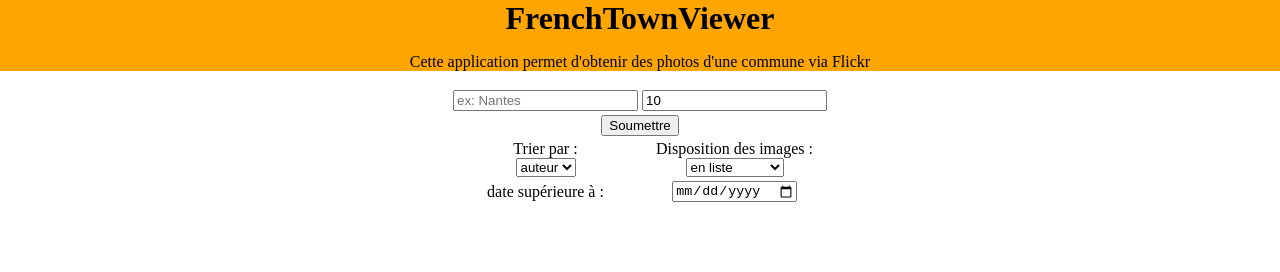
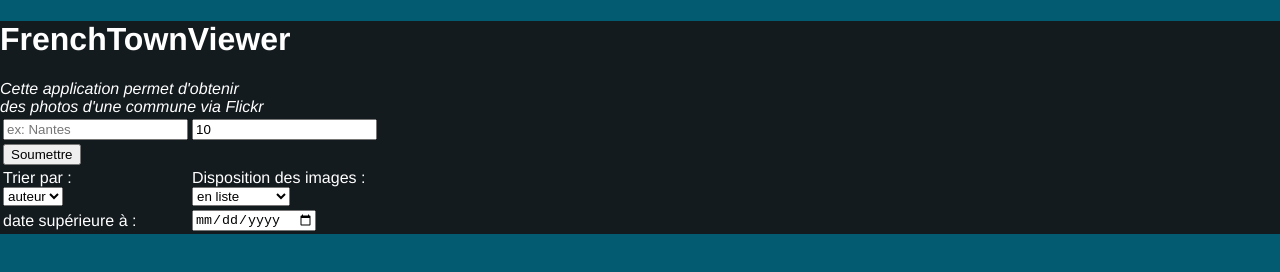
Before and after one commit to Prygan/FrenchTownViewer, a plain HTML site: page index.html in a window 1280 px wide. Drawn offline with nearby package versions, Linux system fonts and the light colour scheme.

Commit message:
ebauche css

```diff
--- a/css/style.css
+++ b/css/style.css
@@ -1,12 +1,28 @@
-ul
+#menu
+{
+    background-color: #141B1F;
+    color: #FFFFFF;
+    font-family: "helvetica neue",helvetica,arial,"lucida grande",sans-serif
+}
+
+#menu ul
+{
+    margin: 0;
+    padding: 0;
+}
+
+#menu ul li{display: inline;}
+
+
+.jcarousel ul
 {
     list-style-type: none;
     text-align: center;
 }
 
-body, h1
+body
 {
-    text-align: center;
+    background-color: #025B70;
     margin: 0;
 }
 
@@ -24,8 +40,8 @@ body, h1
 }
 
 .modal{
-    width: 25%;
-    height: 65%;
+    width: auto;
+    height: auto;
     position: fixed;
     background-color: white;
     display: none;
--- a/index.html
+++ b/index.html
@@ -16,12 +16,15 @@
     <title>FrenchTownViewer</title>
   </head>
   <body>
-    <div style="background-color: orange;">
-      <h1>FrenchTownViewer</h1>
-      <p>Cette application permet d'obtenir des photos d'une commune via Flickr</p>
-    </div>
-
-    <table align="center">
+    <div id="menu">
+      <span>
+	<ul>
+	  <li><h1>FrenchTownViewer</h1>
+	    <i>Cette application permet d'obtenir<br/>
+	      des photos d'une commune via Flickr</i>
+	  </li>
+	  <li>
+	    <table>
 	      <tr>
 		<td>
 		  <input type="text" id="commune" placeholder="ex: Nantes"/>
@@ -60,6 +63,9 @@
 		</td>
 	      </tr>
 	    </table>
+	  </li>
+	</ul>
+    </div> <!-- /end .menu -->
     <div class="jcarousel-wrapper">
       <div class="jcarousel">
         <ul>
@@ -69,12 +75,6 @@
 
       </div>
     </div>
-
-
-
-
-
-
 
     <!-- fenetre modale -->
     <div class="modal">
--- a/script/script.js
+++ b/script/script.js
@@ -48,9 +48,6 @@ function autoCompleteInputCommune(){
                             }
                         }
                     }));
-                },
-                error: function(request, error) {
-                  alert("Erreurs, il n'y a aucune ville de ce nom la");
                 }
             });
         },
```
Lines whose indentation alone changed are shown as unchanged.
